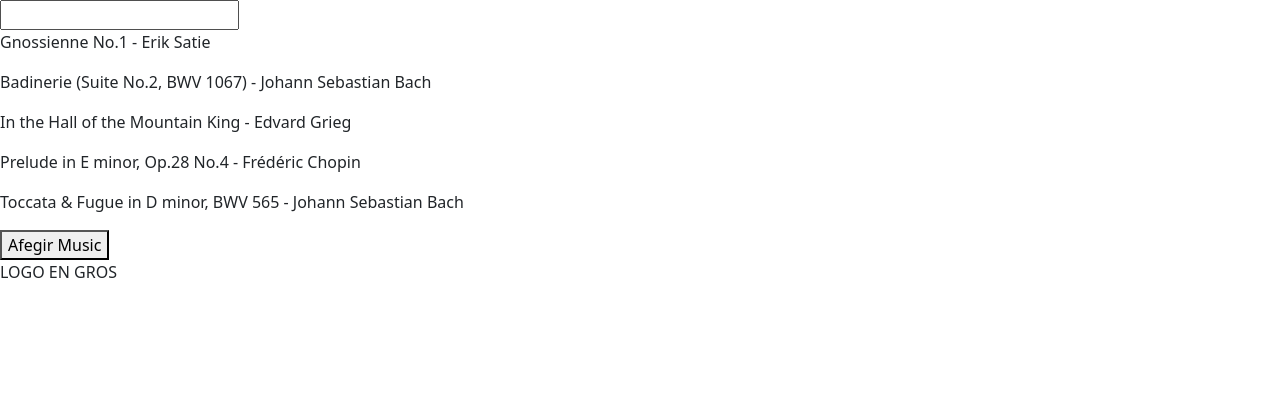
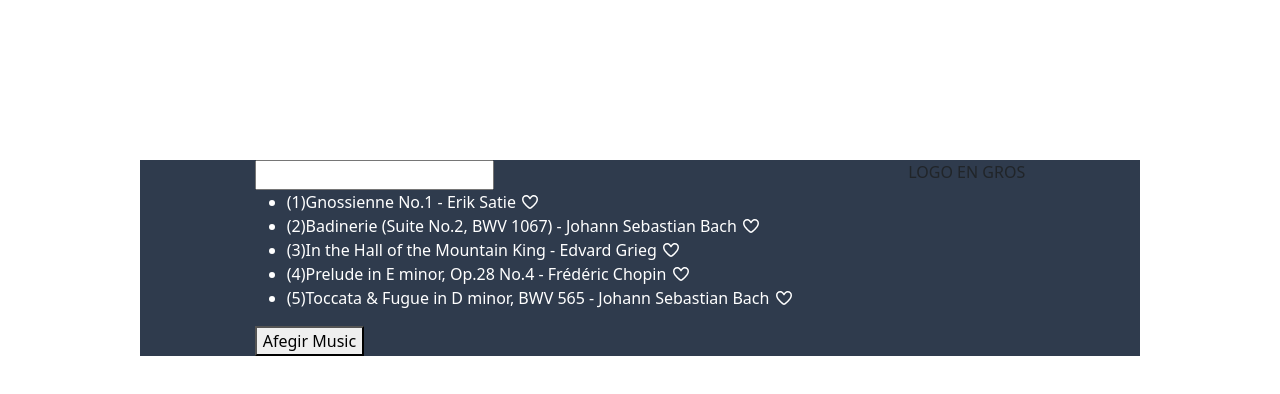
Before and after one commit to joelespinos/spotidaw-music-player, an Angular app: page / in a window 1280 px wide. Shown: the top 394 px of the page. Built offline with nearby package versions, Linux system fonts and the light colour scheme.

Commit message:
Afegir Favorite Heart Button MusicList
S'ha afegit els bottons de marcar una canço com a favorita en el MusicList

```diff
--- a/src/app/app.css
+++ b/src/app/app.css
@@ -0,0 +1,6 @@
+.app-main-container {
+    background-color: #2f3b4d;
+    width: 1000px;
+    margin: 0 auto;
+    margin-top: 10rem;
+}
--- a/src/app/app.html
+++ b/src/app/app.html
@@ -1,4 +1,4 @@
-<div class="main-app-container">
+<div class="app-main-container d-flex justify-content-evenly">
     <app-musiclist (_changeViewMode)="switchViewMode($event)"></app-musiclist>
     @if (viewMode() === 'Player') {
         <app-player></app-player>
--- a/src/app/model/songs.ts
+++ b/src/app/model/songs.ts
@@ -1,5 +1,6 @@
 export const SONGS: any[] = [
   {
+    songId: 1,
     title: "Gnossienne No.1",
     artist: "Erik Satie",
     favorite: false,
@@ -8,6 +9,7 @@ export const SONGS: any[] = [
     cover: "https://encrypted-tbn0.gstatic.com/images?q=tbn:ANd9GcQzGspxrHDJf1Q9oqERebAwLEu-ybt6ZhLiFg&s"
   },
   {
+    songId: 2,
     title: "Badinerie (Suite No.2, BWV 1067)",
     artist: "Johann Sebastian Bach",
     favorite: false,
@@ -16,6 +18,7 @@ export const SONGS: any[] = [
     cover: "https://www.seattlechambermusic.org/wp-content/uploads/2024/05/Untitled-design-2024-08-02T144316.132-1.jpg"
   },
   {
+    songId: 3,
     title: "In the Hall of the Mountain King",
     artist: "Edvard Grieg",
     favorite: false,
@@ -24,6 +27,7 @@ export const SONGS: any[] = [
     cover: "https://images.digitalconcerthall.com/cms/thumbnails/359x424/images/core/9a1f6d4db2b49f74045b8fa7f87af07a.jpg"
   },
   {
+    songId: 4,
     title: "Prelude in E minor, Op.28 No.4",
     artist: "Frédéric Chopin",
     favorite: false,
@@ -32,6 +36,7 @@ export const SONGS: any[] = [
     cover: "https://encrypted-tbn0.gstatic.com/images?q=tbn:ANd9GcQms2cr5CTazpQRjQb42DQSuvrKbsavbbLpWA&s"
   },
   {
+    songId: 5,
     title: "Toccata & Fugue in D minor, BWV 565",
     artist: "Johann Sebastian Bach",
     favorite: false,
--- a/src/app/view/musiclist/musiclist.html
+++ b/src/app/view/musiclist/musiclist.html
@@ -1,16 +1,17 @@
 <input type="text" [(ngModel)]="searchSong">
 
 
-@if (searchSong().length <= 0) {
-    @for (song of songsList(); track $index) {
-        <p>{{ song.title }} - {{ song.artist }}</p>
-    }
-} @else if (filteredSongsList().length > 0){
-    @for (song of filteredSongsList(); track $index) {
-        <p>{{ song.title }} - {{ song.artist }}</p>
-    }
+@if (shownSongsList().length > 0){
+    <ul>
+        @for (song of shownSongsList(); track song.songId) {
+            <li class="text-white" (click)="changeViewMode('Player')">
+                ({{ song.songId }}){{ song.title }} - {{ song.artist }}
+                <fa-icon [icon]="getIconByFavorite(song.songId)()" (click)="onChangeFavoriteStatus(song.songId)"></fa-icon>
+            </li>
+        }
+    </ul>
 } @else {
-    <p>No s'ha trobat cap cançó ni artista relacionat amb la cerca.</p>
+    <p class="text-white">No s'ha trobat cap cançó ni artista relacionat amb la cerca.</p>
 }
 
-<button (click)="changeViewModeToAddForm()">Afegir Music</button>
+<button (click)="changeViewMode('AddForm')">Afegir Music</button>
--- a/src/app/view/musiclist/musiclist.ts
+++ b/src/app/view/musiclist/musiclist.ts
@@ -1,27 +1,32 @@
 import { Component, computed, output, OutputEmitterRef, Signal, signal, WritableSignal } from '@angular/core';
 import { FormsModule } from '@angular/forms';
 import { SONGS } from '../../model/songs';
+import { faHeart as farHeart } from '@fortawesome/free-regular-svg-icons';
+import { faHeart as fasHeart } from '@fortawesome/free-solid-svg-icons/faHeart';
+import { FontAwesomeModule } from '@fortawesome/angular-fontawesome';
 
 @Component({
   selector: 'app-musiclist',
-  imports: [FormsModule],
+  imports: [FormsModule, FontAwesomeModule],
   templateUrl: './musiclist.html',
   styleUrl: './musiclist.css',
 })
 
 export class Musiclist {
-  private _songsList: WritableSignal<any[]>;
-  private _filteredSongsList: Signal<any[]>;
+  private _songsList: Signal<any[]>; // Llista de cançons
+  private _shownSongsList: Signal<any[]>; // Llista de cançons que es mostraran a l'usuari (degut a que aquesta llista anira fent-se més petita o gran depenent en la cerca de l'usuari)
   private _searchSong: WritableSignal<string>;
+  private _solidHeart: Signal<any>;
+  private _regularHeart: Signal<any>;
   public _changeViewMode: OutputEmitterRef<string> = output();
 
   constructor() {
    let storedSongsList = localStorage.getItem("STORED_SONGS");
 
-   if (storedSongsList === null) this._songsList = signal<any[]>(SONGS);
-   else this._songsList = signal<any[]>(JSON.parse(storedSongsList));
+   if (storedSongsList === null) this._songsList = signal<any[]>(SONGS).asReadonly();
+   else this._songsList = signal<any[]>(JSON.parse(storedSongsList)).asReadonly();
 
-   this._filteredSongsList = computed<any[]>(() => {
+   this._shownSongsList = computed<any[]>(() => {
     let filteredList: any[] = [];
 
     if (this._searchSong().length > 0) {
@@ -30,27 +35,60 @@ export class Musiclist {
           filteredList.push(this._songsList()[i]);
         }
       }
+    } else {
+      for (let i = 0; i < this._songsList().length; i++) {
+        filteredList.push(this._songsList()[i]);
+      }
     }
 
     return filteredList;
    });
+
    this._searchSong = signal<string>("");
+   this._solidHeart = signal<any>(fasHeart).asReadonly();
+   this._regularHeart = signal<any>(farHeart).asReadonly();
   }
 
   public get songsList(): Signal<any[]> {
-    return this._songsList.asReadonly();
+    return this._songsList;
   }
 
-  public get filteredSongsList(): Signal<any> {
-    return this._filteredSongsList;
+  public get shownSongsList(): Signal<any> {
+    return this._shownSongsList;
   }
 
   public get searchSong(): WritableSignal<string> {
     return this._searchSong;
   }
 
-  public changeViewModeToAddForm(): void {
-    this._changeViewMode.emit("AddForm");
+  public changeViewMode(mode: string): void {
+    this._changeViewMode.emit(mode);
+  }
+
+  public getIconByFavorite(songId: number): Signal<any> {
+    for (let i = 0; i < this._songsList().length; i++) {
+      let currentSong: any = this._songsList()[i];
+      if (currentSong.songId === songId) {
+        if (currentSong.favorite === true) return this._solidHeart;
+        else return this._regularHeart;
+      }
+    }
+    return this._regularHeart;
+  }
+
+  public onChangeFavoriteStatus(songId: number): void {
+    let i: number = 0;
+    let found: boolean = false;
+
+    while (i < this._songsList().length && !found) {
+      if(this._songsList()[i].songId === songId){
+        this._songsList()[i].favorite = !this._songsList()[i].favorite;
+        found = true;
+      }
+      i++;
+    }
+
+    localStorage.setItem("STORED_SONGS", JSON.stringify(this._songsList()));
   }
 
 }
--- a/src/styles.css
+++ b/src/styles.css
@@ -1 +1,5 @@
-/* You can add global styles to this file, and also import other style files */
+body {
+    margin: 0;
+    font-family: 'Segoe UI', Tahoma, Geneva, Verdana, sans-serif;
+    background-color: #1F2937;
+}
```
